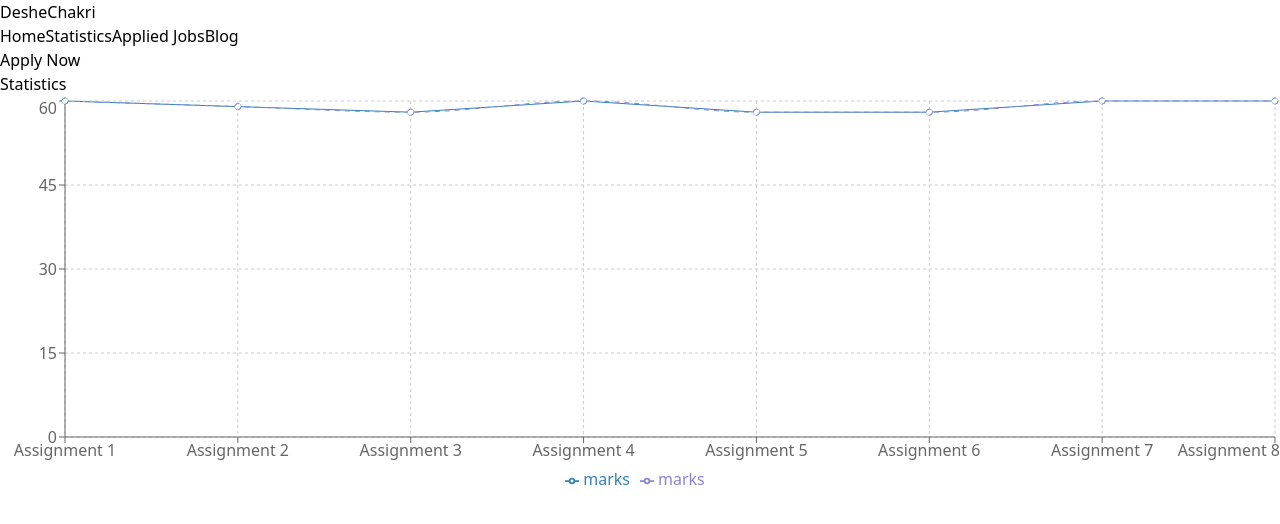
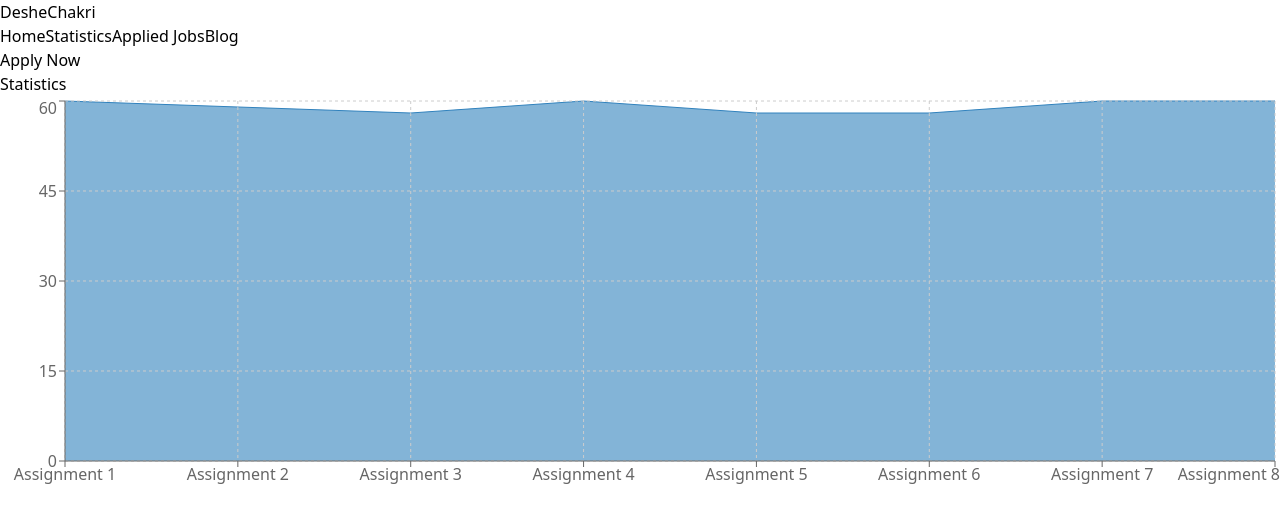
Before and after one commit to asif-fahad/b7a9-career-hub-asif-fahad, a React (Vite) app: page /statistics in a window 1280 px wide. Shown: the top 524 px of the page. Built offline with nearby package versions, Linux system fonts and the light colour scheme.

Commit message:
area chart added

```diff
--- a/src/Statistics.jsx
+++ b/src/Statistics.jsx
@@ -1,5 +1,5 @@
 import React, { PureComponent } from 'react';
-import { LineChart, Line, XAxis, YAxis, CartesianGrid, Tooltip, Legend, ResponsiveContainer } from 'recharts';
+import { AreaChart, Area, XAxis, YAxis, CartesianGrid, Tooltip, ResponsiveContainer } from 'recharts';
 
 const Statistics = () => {
 
@@ -53,19 +53,17 @@ const Statistics = () => {
                 <h1 className='text-4xl text-center m-10 bg-gray-200 p-10'>Statistics</h1>
             </div>
             <ResponsiveContainer width="100%" height={400}>
-                <LineChart
+                <AreaChart
                     // width={370}
                     // height={500}
                     data={marksArray}
                 >
-                    <Line dataKey="marks"></Line>
+                    <Area dataKey="marks"></Area>
                     <CartesianGrid strokeDasharray="3 3" />
                     <XAxis dataKey="name" />
                     <YAxis></YAxis>
                     <Tooltip />
-                    <Legend />
-                    <Line type="monotone" dataKey="marks" stroke="#8884d8" strokeDasharray="5 5" />
-                </LineChart>
+                </AreaChart>
             </ResponsiveContainer>
         </div >
     );
```
